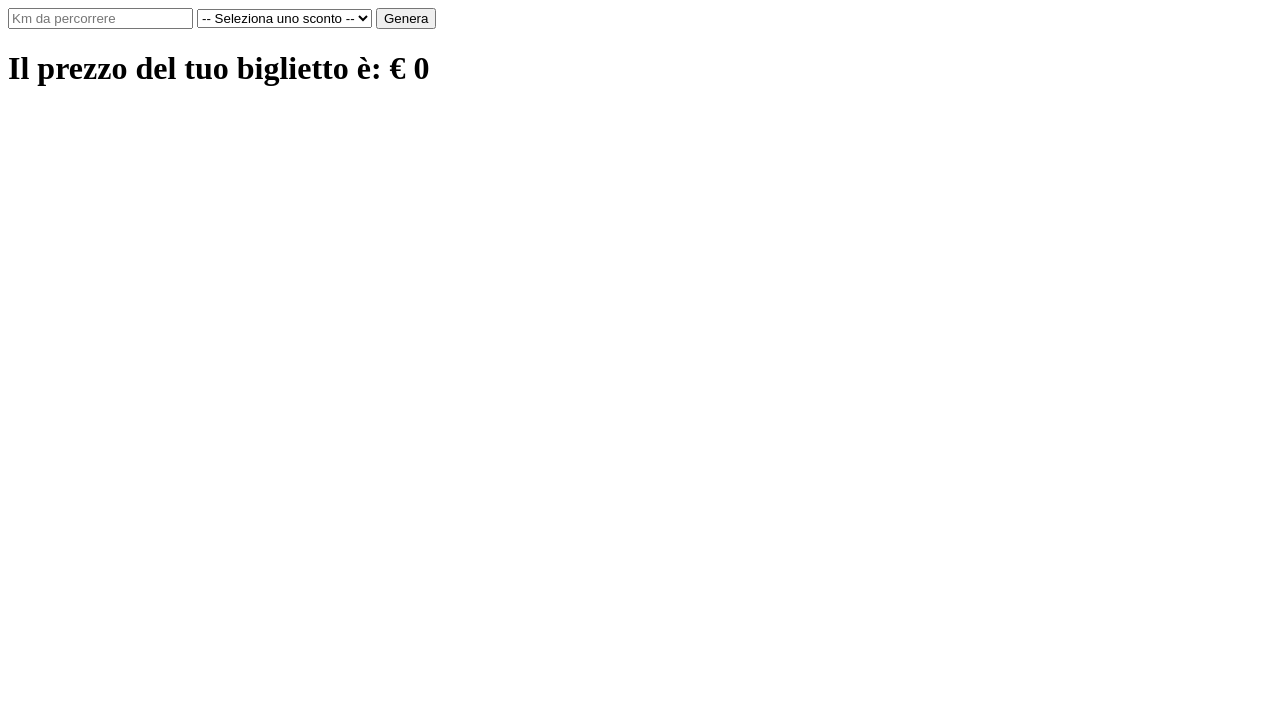
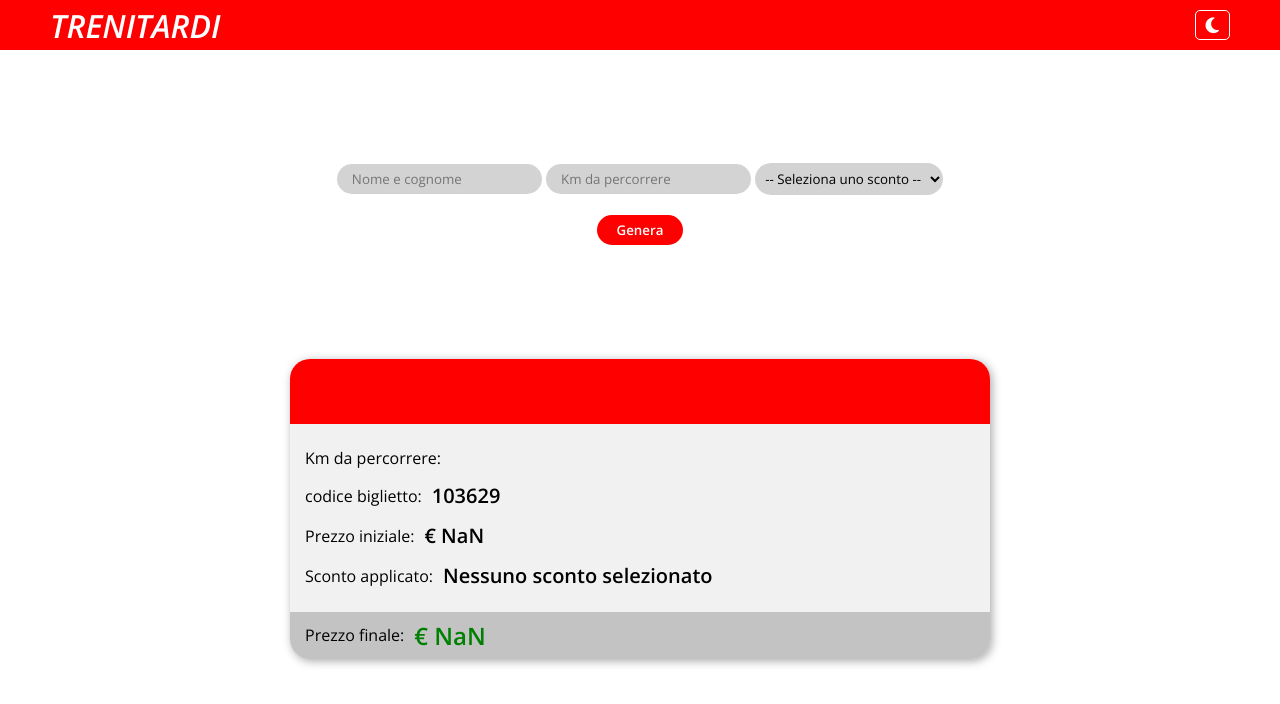
Before and after one commit to PaoloVol99/js-biglietto-treno-form, a plain HTML site: page index.html in a window 1280 px wide. Both pictures are taken after a click on the button "Genera". Drawn offline with nearby package versions, Linux system fonts and the light colour scheme.

Commit message:
FEAT+STYLE content, style and javascript added

```diff
--- a/css/style.css
+++ b/css/style.css
@@ -0,0 +1,184 @@
+* {
+    box-sizing: border-box;
+    margin: 0;
+    padding: 0;
+    font-family: 'Open Sans', sans-serif;
+}
+
+.grid {
+    display: grid;
+    grid-template-rows: 50px 0.7fr 1fr;
+    height: 100vh;
+    grid-template-areas:
+    "header"
+    "form"
+    "ticket";
+}
+
+.form {
+    grid-area: form;
+    grid-template-rows: auto auto;
+    grid-template-areas:
+    "input"
+    "button";
+    display: grid;
+    align-items: center;
+    justify-content: center;
+    padding: 20px 0;
+    align-self: center;
+    gap: 20px;
+}
+
+.button {
+    padding: 0 20px;
+    line-height: 30px;
+    border-radius: 999px;
+    border: none;
+    color: white;
+    background-color: red;
+    font-weight: 600;
+    grid-area: button;
+    justify-self: center;
+}
+
+.inputs {
+    grid-area: input;
+}
+
+.text {
+    padding: 6px 15px;
+    border: none;
+    background-color: lightgray;
+    border-radius: 999px;
+}
+
+#discount {
+    padding: 6px;
+    border: none;
+    background-color: lightgray;
+    border-radius: 999px;
+}
+
+.final {
+    grid-area: footer;
+    font-size: 16px;
+    padding: 0 15px;
+    font-weight: 300;
+    display: flex;
+    align-items: center;
+}
+
+.title {
+    font-style: italic;
+}
+
+.main-header {
+    display: flex;
+    color: white;
+    background-color: red;
+    justify-content: space-between;
+    align-items: center;
+    padding: 0 50px;
+}
+
+.card {
+    grid-area: ticket;
+    display: grid;
+    grid-template-rows: 7fr 20fr 5fr;
+    grid-template-areas:
+    "header"
+    "main"
+    "footer";
+    border-radius: 20px;
+    background-color: rgb(241, 241, 241);
+
+    justify-self: center;
+    align-self: start;
+    max-width: 700px;
+    width: 60%;
+    min-height: 300px;
+}
+
+.card-shadow {
+    box-shadow: 2px 2px 10px rgb(169, 169, 169);
+}
+
+.card-header {
+    display: flex;
+    align-items: center;
+    background-color: red;
+    border-radius: 20px 20px 0 0;
+    padding: 10px 15px;
+    color: white;
+    grid-area: header;
+}
+
+.name {
+    color: white;
+    text-transform: uppercase;
+}
+
+.card-main {
+    display: flex;
+    flex-direction: column;
+    justify-content: space-evenly;
+    padding: 10px 15px;
+    font-weight: 300;
+}
+
+.card-main span {
+    font-weight: 600;
+    font-size: 20px;
+}
+
+.card-footer {
+    display: flex;
+    align-items: center;
+    border-radius: 0 0 20px 20px;
+    background-color: rgb(195, 195, 195);
+}
+
+#price {
+    font-weight: 600;
+    color: green;
+    font-size: 24px;
+    margin-left: 10px;
+}
+
+.card-main div {
+    display: flex;
+    gap: 10px;
+    align-items: center;
+}
+
+#mode {
+    background-color: transparent;
+    border: 1px solid white;
+    color: white;
+    border-radius: 5px;
+    padding: 2px 10px;
+    font-size: 18px;
+}
+
+/* DARK */
+
+.dark {
+    background-color: rgb(33, 33, 33);
+}
+
+.dark-body {
+    background-color: rgb(64, 64, 64);
+}
+
+.dark-card {
+    background-color: rgb(103, 103, 103);
+    color: white;
+}
+
+.dark-footer {
+    background-color: rgb(87, 87, 87);
+}
+
+.display {
+    display: none;
+}
--- a/index.html
+++ b/index.html
@@ -5,20 +5,67 @@
     <meta http-equiv="X-UA-Compatible" content="IE=edge">
     <meta name="viewport" content="width=device-width, initial-scale=1.0">
     <title>Ticket Generator</title>
+    <link rel="preconnect" href="https://fonts.googleapis.com">
+    <link rel="preconnect" href="https://fonts.gstatic.com" crossorigin>
+    <script src="https://kit.fontawesome.com/1e6cfe0430.js" crossorigin="anonymous"></script>
+    <link href="https://fonts.googleapis.com/css2?family=Open+Sans:ital,wght@0,300;0,400;0,500;0,600;0,700;0,800;1,400;1,500;1,600&display=swap" rel="stylesheet">
     <link rel="stylesheet" href="./css/style.css">
 </head>
-<body>
+<body class="grid">
 
-    <input type="text" placeholder="Km da percorrere" name="km">
-    <select name="discount" id="discount">
-        <option value="baseValue">-- Seleziona uno sconto --</option>
-        <option value="noDiscount">Nessuno sconto</option>
-        <option value="young">Sconto 0-17</option>
-        <option value="old">Sconto 65+</option>
-    </select>
-    <input type="button" value="Genera" name="submit">
+    <header class="main-header">
+        <h1 class="title">TRENITARDI</h1>
+        <button id="mode">
+            <i id="moon" class="fa-solid fa-moon"></i>
+            <i id="sun" class="fa-solid fa-sun display"></i>
+        </button>
+    </header>
 
-    <h1 id="price">Il prezzo del tuo biglietto è: </h1>
+    <div class="form">
+        <div class="inputs">
+            <input class="text" type="text" placeholder="Nome e cognome" name="firstLastName">
+            <input class="text" type="text" placeholder="Km da percorrere" name="km">
+            <select class="select" name="discount" id="discount">
+                <option value="baseValue">-- Seleziona uno sconto --</option>
+                <option value="noDiscount">Nessuno sconto</option>
+                <option value="young">Sconto 0-17</option>
+                <option value="old">Sconto 65+</option>
+            </select>
+        </div>
+        <input class="button" type="button" value="Genera" name="submit">
+
+    </div>
+
+    <div class="card card-shadow">
+        <div class="card-header">
+            <h1 id="name"></h1>
+        </div>
+
+        <div class="card-main">
+            <div>
+                Km da percorrere:
+                <span id="distance"></span>
+            </div>
+            <div>
+                codice biglietto:
+                <span id="ticket-code"></span>
+            </div>
+            <div>
+                Prezzo iniziale:
+                <span id="starting-price"></span>
+            </div>
+            <div>
+                Sconto applicato:
+                <span id="applied-discount"></span>
+            </div>
+        </div>
+        <div class="card-footer">
+            <h1 class="final">
+                Prezzo finale:
+                <span id="price"></span>
+            </h1>
+        </div>
+    </div>
 
     <script src="./js/app.js"></script>
 </body>
--- a/js/app.js
+++ b/js/app.js
@@ -2,11 +2,14 @@
 const button = document.querySelector('input[name="submit"')
 const kmText = document.querySelector('input[name="km"]')
 const ageDiscount = document.querySelector('#discount')
+const completeName = document.querySelector('input[name="firstLastName"]')
 console.log(kmText, button, ageDiscount)
 let price
 let discount
 let finalPrice = 0
+let discountPercentage
 const finalPrint = document.querySelector('#price')
+let random = (Math.floor(Math.random() * 100000) + 10000)
 // Aggiungo un eventListener al click di submit
 button.addEventListener('click',function () {
     price = parseInt(kmText.value) * 0.21
@@ -17,17 +20,62 @@ button.addEventListener('click',function () {
         case 'young':
             discount = price * 0.2
             finalPrice = (price - discount).toFixed(2)
+            discountPercentage = '20%'
+            document.querySelector('#applied-discount').style.color = 'green'
+            document.querySelector('#starting-price').style.color = 'red'
+            document.querySelector('#starting-price').style.textDecoration = 'line-through'
             console.log(finalPrice)
             break
         case 'old':
             discount = price * 0.4
             finalPrice = (price - discount).toFixed(2)
+            discountPercentage = '40%'
+            document.querySelector('#applied-discount').style.color = 'green'
+            document.querySelector('#starting-price').style.color = 'red'
+            document.querySelector('#starting-price').style.textDecoration = 'line-through'
             console.log(finalPrice)
             break
         case 'noDiscount':
-            finalPrice = price
+            finalPrice = price.toFixed(2)
+            discountPercentage = 'Nessuno sconto applicato'
+            document.querySelector('#applied-discount').style.color = 'red'
+            document.querySelector('#starting-price').style.color = 'green'
+            break
+        case 'baseValue':
+            finalPrice = price.toFixed(2)
+            discountPercentage = 'Nessuno sconto selezionato'
     }
     console.log(finalPrice)
-    finalPrint.innerHTML += '€ ' + finalPrice
+    finalPrint.innerHTML = '€ ' + finalPrice
+    console.log(completeName.value)
+
+    document.querySelector('#name').innerHTML = completeName.value
+    document.querySelector('#distance').innerHTML = kmText.value
+    document.querySelector('#applied-discount').innerHTML = discountPercentage
+    document.querySelector('#ticket-code').innerHTML = random
+    document.querySelector('#starting-price').innerHTML = '€ ' + price.toFixed(2)
 
 })
+
+let mode = document.querySelector('#mode')
+let header = document.querySelector('.main-header')
+let body = document.querySelector('.grid')
+let cardHeader = document.querySelector('.card-header')
+let card = document.querySelector('.card')
+let cardFooter = document.querySelector('.card-footer')
+let generate = document.querySelector('.button')
+let moon = document.querySelector('#moon')
+let sun = document.querySelector('#sun')
+
+mode.addEventListener('click', function() {
+    console.log('click')
+    header.classList.toggle("dark")
+    body.classList.toggle("dark-body")
+    cardHeader.classList.toggle("dark")
+    card.classList.toggle("dark-card")
+    card.classList.toggle("card-shadow")
+    cardFooter.classList.toggle("dark-footer")
+    generate.classList.toggle("dark")
+    moon.classList.toggle("display")
+    sun.classList.toggle("display")
+})
```
